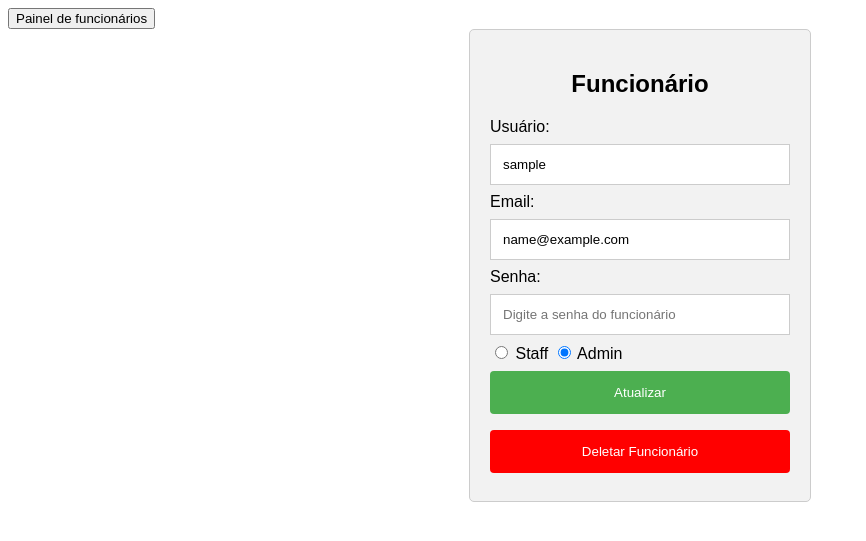
After one commit to AlvesLuis0/marketapp, a Django app: page /employee/1/ in a window 1280 px wide. The commit adds this page. Shown: the top 541 px of the page, without its empty margins (0-866 px from the left). Run offline with Django 4.2, Linux system fonts and the light colour scheme; the visitor is signed in with stand-in values (Sample User, id 1); data comes from the database, SQL or seed files in the repository.

Commit message:
atualização e remoção de funcionários implementada

```diff
--- a/polls/controllers/employeeController.py
+++ b/polls/controllers/employeeController.py
@@ -29,3 +29,48 @@ def registerEmployee(request):
 
 	messages.success(request, f"Funcionário '{user.username}' cadastrado com sucesso")
 	return render(request, "employee/register-employee.html")
+
+@user_passes_test(lambda user: user.is_superuser, "/login")
+def getAllEmployees(request):
+	employees = User.objects.all()
+	return render(request, "employee/all-employees.html", {
+		"employees": employees
+	})
+
+@user_passes_test(lambda user: user.is_superuser, "/login")
+def getEmployee(request, pk):
+	return render(request, "employee/update-employee.html", {
+		"employee": User.objects.get(pk=pk)
+	})
+
+@user_passes_test(lambda user: user.is_superuser, "/login")
+def updateEmployee(request, pk):
+	try:
+		user = User.objects.get(pk=pk)
+		user.username = request.POST["username"]
+		user.email = request.POST["email"]
+		user.set_password(request.POST["password"])
+
+		if request.POST["role"] == "staff":
+			user.is_staff = True
+
+		elif request.POST["role"] == "admin":
+			user.is_staff = True
+			user.is_superuser = True
+
+		user.save()
+		messages.success(request, f"'{user.username}' atualizado com sucesso!")
+
+	except:
+		messages.error(request, "Erro ao atualizar funcionário")
+
+	return redirect(f"/employee/{pk}")
+
+@user_passes_test(lambda user: user.is_superuser, "/login")
+def deleteEmployee(request, pk):
+	try:
+		User.objects.get(pk=pk).delete()
+
+	except: pass
+
+	return redirect("/employee")
--- a/polls/templates/auth/login.html
+++ b/polls/templates/auth/login.html
@@ -14,7 +14,11 @@
       {% csrf_token %}
       {% if messages %}
         {% for message in messages %}
+          {% if message.tags == "success" %}
+          <p style="color: green">{{ message }}</p>
+          {% else %}
           <p style="color: red">{{ message }}</p>
+          {% endif %}
         {% endfor %}
       {% endif %}
 
--- a/polls/templates/employee/register-employee.html
+++ b/polls/templates/employee/register-employee.html
@@ -6,7 +6,7 @@
   <link rel="stylesheet" href="{% static 'css/login.css' %}">
 </head>
 <body>
-  <a href="/"><button>Painel de itens</button></a>
+  <a href="/employee"><button>Painel de funcionários</button></a>
   <div class="container">
     <h2>Funcionário</h2>
 
--- /dev/null
+++ b/polls/templates/employee/update-employee.html
@@ -0,0 +1,53 @@
+{% load static %}
+<!DOCTYPE html>
+<html>
+<head>
+  <title>Supermercado | Atualizar {{ employee.username }}</title>
+  <link rel="stylesheet" href="{% static 'css/login.css' %}">
+</head>
+<body>
+  <a href="/employee"><button>Painel de funcionários</button></a>
+  <div class="container">
+    <h2>Funcionário</h2>
+
+    <form autocomplete="off" action="/employee/update/{{ employee.id }}/" method="post">
+      {% csrf_token %}
+      {% if messages %}
+        {% for message in messages %}
+          {% if message.tags == "success" %}
+          <p style="color: green">{{ message }}</p>
+          {% else %}
+          <p style="color: red">{{ message }}</p>
+          {% endif %}
+        {% endfor %}
+      {% endif %}
+
+      <label for="username">Usuário:</label>
+      <input type="text" maxlength="50" id="username" value="{{ employee.username }}" name="username" placeholder="Digite o nome do funcionário" required>
+
+      <label for="email">Email:</label>
+      <input type="email" id="email" name="email" value="{{ employee.email }}" placeholder="Digite o email do funcionário" required>
+
+      <label for="password">Senha:</label>
+      <input type="password" maxlength="50" id="password" name="password" placeholder="Digite a senha do funcionário" required>
+
+      {% if employee.is_superuser %}
+        <input type="radio" name="role" id="role1" value="staff">
+        <label for="role1">Staff</label>
+        <input type="radio" name="role" id="role2" value="admin" checked>
+        <label for="role1">Admin</label>
+      {% else %}
+        <input type="radio" name="role" id="role1" value="staff" checked>
+        <label for="role1">Staff</label>
+        <input type="radio" name="role" id="role2" value="admin">
+        <label for="role1">Admin</label>
+      {% endif %}
+      <button type="submit">Atualizar</button>
+    </form>
+    <form autocomplete="off" action="/employee/delete/{{ employee.id }}/" method="post">
+      {% csrf_token %}
+      <button type="submit" style="background-color: red">Deletar Funcionário</button>
+    </form>
+  </div>
+</body>
+</html>
--- a/polls/templates/product/all-products.html
+++ b/polls/templates/product/all-products.html
@@ -2,7 +2,7 @@
 <!doctype html>
 <html>
 <head>
-    <title>Supermercado</title>
+    <title>Supermercado | Produtos</title>
     <link rel="stylesheet" href="{% static 'css/home.css' %}">
 </head>
 <body>
@@ -23,8 +23,8 @@
     {% endif %}
 
     {% if request.user.is_superuser %}
-        <a href="/employee/register">
-            <button>Cadastrar funcionário</button>
+        <a href="/employee">
+            <button>Ver funcionários</button>
         </a>
     {% endif %}
 
--- a/polls/urls.py
+++ b/polls/urls.py
@@ -10,7 +10,11 @@ urlpatterns = [
   path("product/update/<int:pk>/", productController.updateProduct, name="updateProduct"),
   path("product/delete/<int:pk>/", productController.deleteProduct, name="deleteProduct"),
   path("product/<int:pk>/", productController.getProduct, name="getProduct"),
+  path("employee/", employeeController.getAllEmployees, name="getAllEmployees"),
   path("employee/register/", employeeController.registerEmployee, name="registerEmployee"),
+  path("employee/update/<int:pk>/", employeeController.updateEmployee, name="updateEmployee"),
+  path("employee/delete/<int:pk>/", employeeController.deleteEmployee, name="deleteEmployee"),
+  path("employee/<int:pk>/", employeeController.getEmployee, name="getEmployee"),
   path("login/", authController.loginController, name="login"),
   path("logout/", authController.logoutController, name="logout")
 ]
```
Also changed, not shown: polls/templates/employee/all-employees.html (added, +36 -0 lines).
